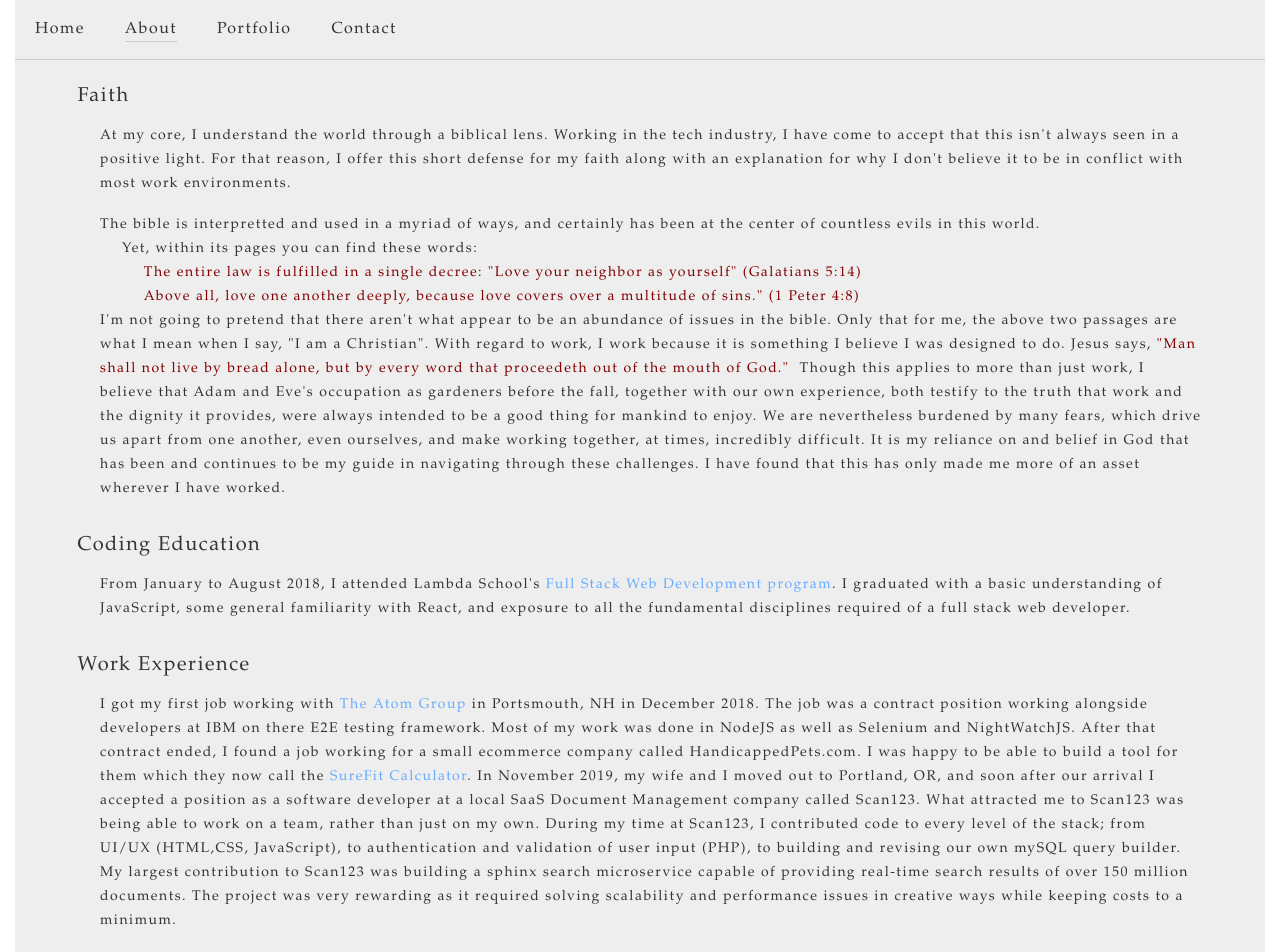
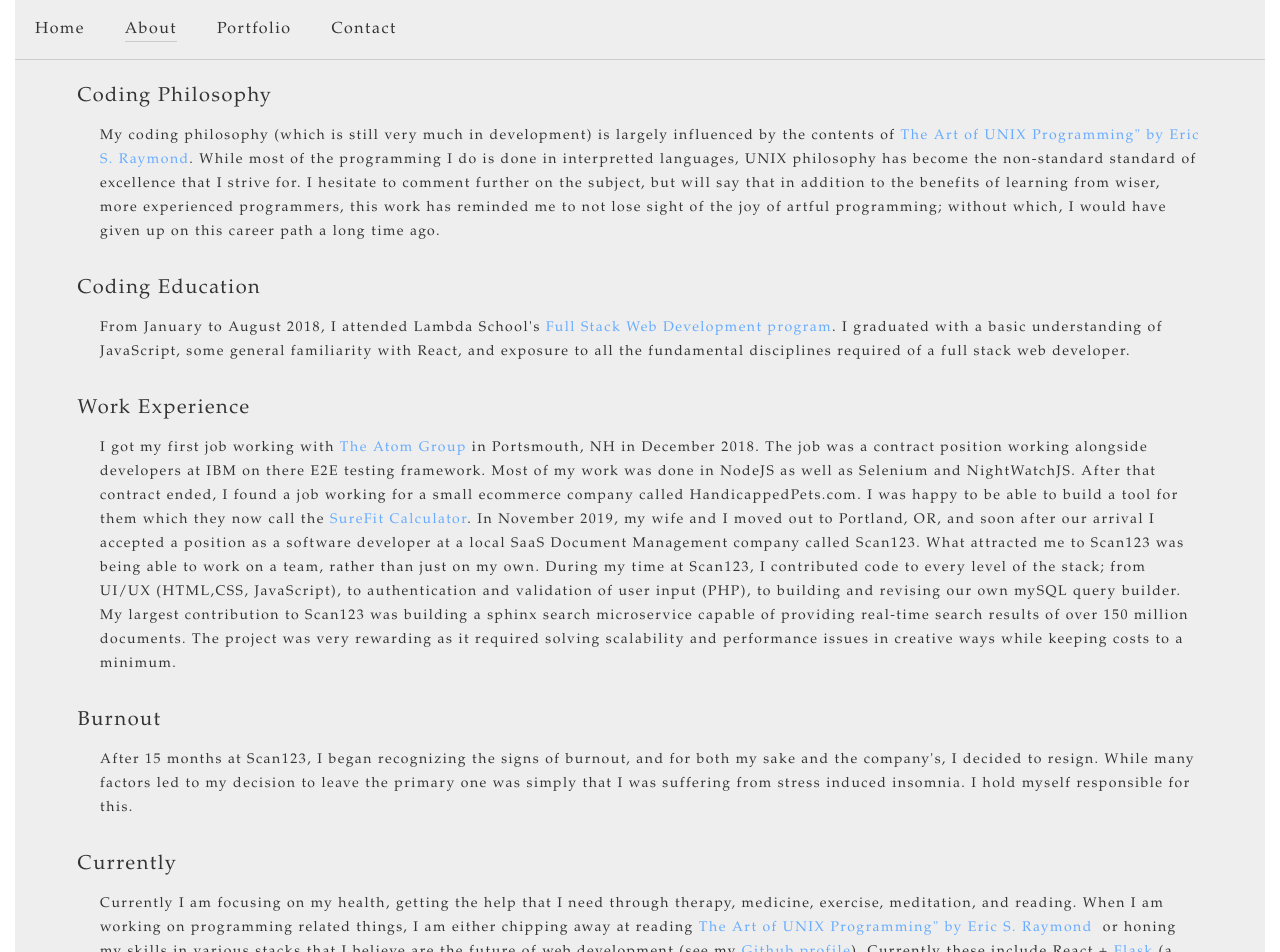
Before and after one commit to waltersgwoodward/portfolio, a React (Create React App) app: page /about in a window 1280 px wide. Shown: the top 952 px of the page. Built offline with nearby package versions, Linux system fonts and the light colour scheme.

Commit message:
Update Bio

```diff
--- a/src/components/About/Bio.js
+++ b/src/components/About/Bio.js
@@ -8,7 +8,16 @@
         return (
             <Fragment>
                 <div className='page'>
-                <div className="page-paragraph__wrap">
+                    <div className="page-paragraph__wrap">
+                        <div className="page-paragraph__header">Coding Philosophy</div>
+                        <div className="page__paragraph">My coding philosophy (which is still very much in development)
+is largely influenced by the contents of <BioLink href="http://www.catb.org/esr/writings/taoup/html/" title='The Art of UNIX Programming" by Eric S. Raymond'/>.
+While most of the programming I do is done in interpretted languages, UNIX philosophy has become the non-standard standard of excellence that I strive for.
+I hesitate to comment further on the subject, but will say that in addition to the benefits of learning from wiser, more experienced programmers, this work has reminded me to not lose sight of the joy of artful programming;
+without which, I would have given up on this career path a long time ago.
+                        </div>
+                    </div>
+                    <div className="page-paragraph__wrap hide">
                         <div className="page-paragraph__header">Faith</div>
                         <div className="page__paragraph">At my core, I understand the world through a biblical lens.
 Working in the tech industry, I have come to accept that this isn't always seen in a positive light. For that reason, I offer this short defense for my faith along with an explanation for why I don't believe it to be in conflict with most work environments.
@@ -54,14 +63,15 @@
                         <div className="page-paragraph__header">Burnout</div>
                         <div className="page__paragraph">
 After 15 months at Scan123, I began recognizing the signs of burnout, and for both my sake and the company's, I decided to resign.
-While many factors led to my decision to leave, after some reflection, I would say the primary one was simply that I was suffering from stress induced insomnia.
+While many factors led to my decision to leave the primary one was simply that I was suffering from stress induced insomnia.
 I hold myself responsible for this.
                         </div>
                     </div>
                     <div className="page-paragraph__wrap">
                         <div className="page-paragraph__header">Currently</div>
                         <div className="page__paragraph">Currently I am focusing on my health, getting the help that I need through therapy, medicine, exercise, meditation, and reading.
-When I am working on programming related things, I am either chipping away at reading "The Art of UNIX Programming" by Eric S. Raymond or honing my skills in various stacks that I believe are the future of web development (see my <BioLink href="https://github.com/WalterSWoodward" title="Github profile"/>).
+When I am working on programming related things, I am either chipping away at reading <BioLink href="http://www.catb.org/esr/writings/taoup/html/" title='The Art of UNIX Programming" by Eric S. Raymond'/>&nbsp;
+or honing my skills in various stacks that I believe are the future of web development (see my <BioLink href="https://github.com/WalterSWoodward" title="Github profile"/>).
 Currently these include React + <BioLink href="https://flask.palletsprojects.com/en/1.1.x/" title="Flask"/> (a python web framework),&nbsp;
 <BioLink href="https://roots.io/" title="Roots"/> (a modern WordPress development framework),&nbsp;
 and <BioLink href="https://laravel.com/" title="Laravel"/> (a modern opinionated PHP framework).
--- a/src/css/index.css
+++ b/src/css/index.css
@@ -31,13 +31,13 @@
   background: #eee;
   color: #333;
   opacity: 0;
-  animation-name: fade-in-udqnu9g;
+  animation-name: fade-in-u6yebyj;
   animation-duration: 2s;
   animation-delay: 0s;
   animation-fill-mode: forwards;
   animation-timing-function: ease-in;
 }
-@keyframes fade-in-udqnu9g {
+@keyframes fade-in-u6yebyj {
   from {
     opacity: 0;
   }
@@ -63,6 +63,10 @@
 input:focus {
   box-shadow: 0 0 10px #fff;
   outline-color: #8798c5;
+}
+
+.hide {
+  display: none;
 }
 
 .page {
@@ -181,13 +185,13 @@
   border: 1px solid #ccc;
   border-width: 0px 1px 0px 0px;
   z-index: 3;
-  animation-name: slide-menu-udqnuac;
+  animation-name: slide-menu-u6yebys;
   animation-duration: 0.2s;
   animation-fill-mode: forwards;
   animation-timing-function: ease-in;
   animation-delay: 0s;
 }
-@keyframes slide-menu-udqnuac {
+@keyframes slide-menu-u6yebys {
   from {
     width: 0;
   }
@@ -200,14 +204,14 @@
   height: 100%;
   width: 100%;
   z-index: 2;
-  animation-name: fade-in-udqnuao;
+  animation-name: fade-in-u6yebz6;
   animation-duration: 0.2s;
   animation-delay: 0s;
   animation-fill-mode: forwards;
   animation-timing-function: ease-in;
   background: none;
 }
-@keyframes fade-in-udqnuao {
+@keyframes fade-in-u6yebz6 {
   from {
     background: none;
   }
--- a/src/scss/base/_base.scss
+++ b/src/scss/base/_base.scss
@@ -57,3 +57,7 @@
         outline-color: $primary__color;
     }
 }
+
+.hide {
+    display: none;
+}
```
Also changed, not shown: 1 other file (tests, documents, lock files or other folders).
